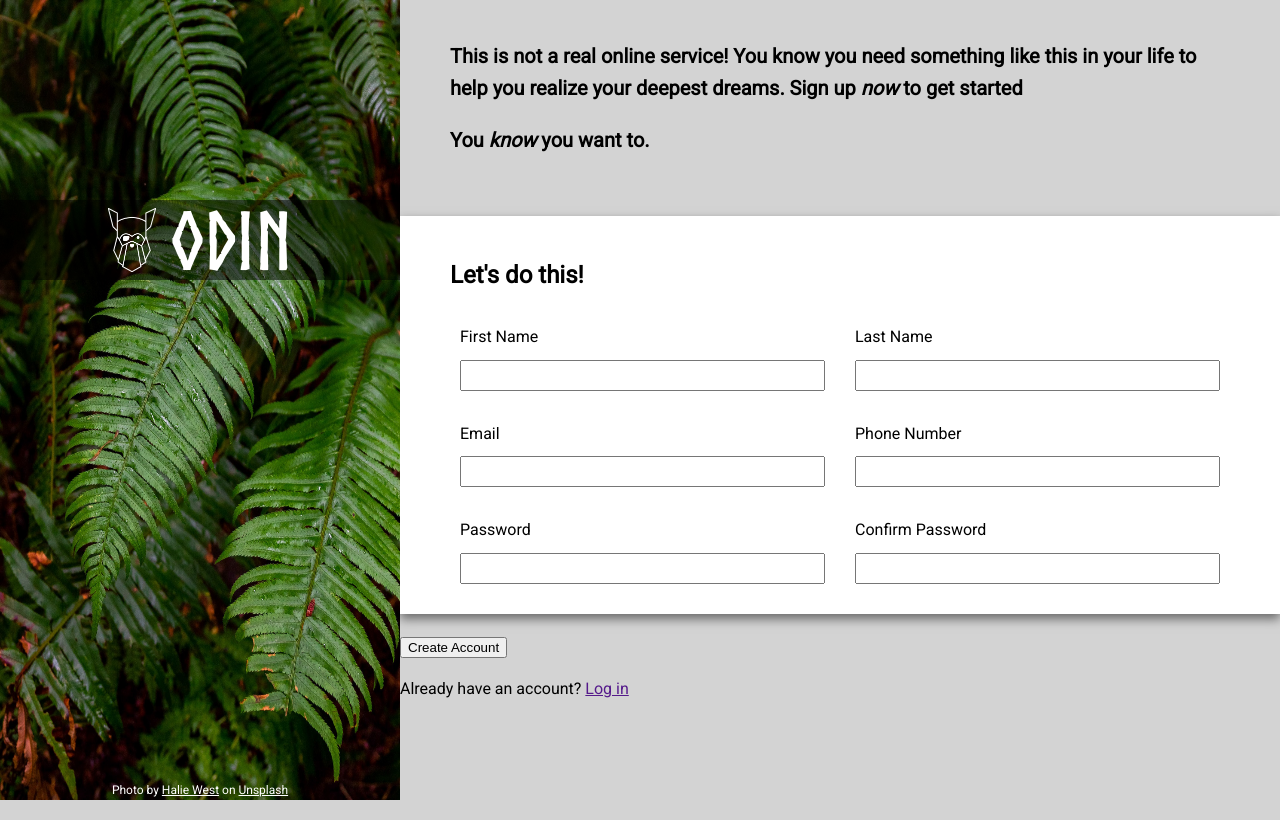
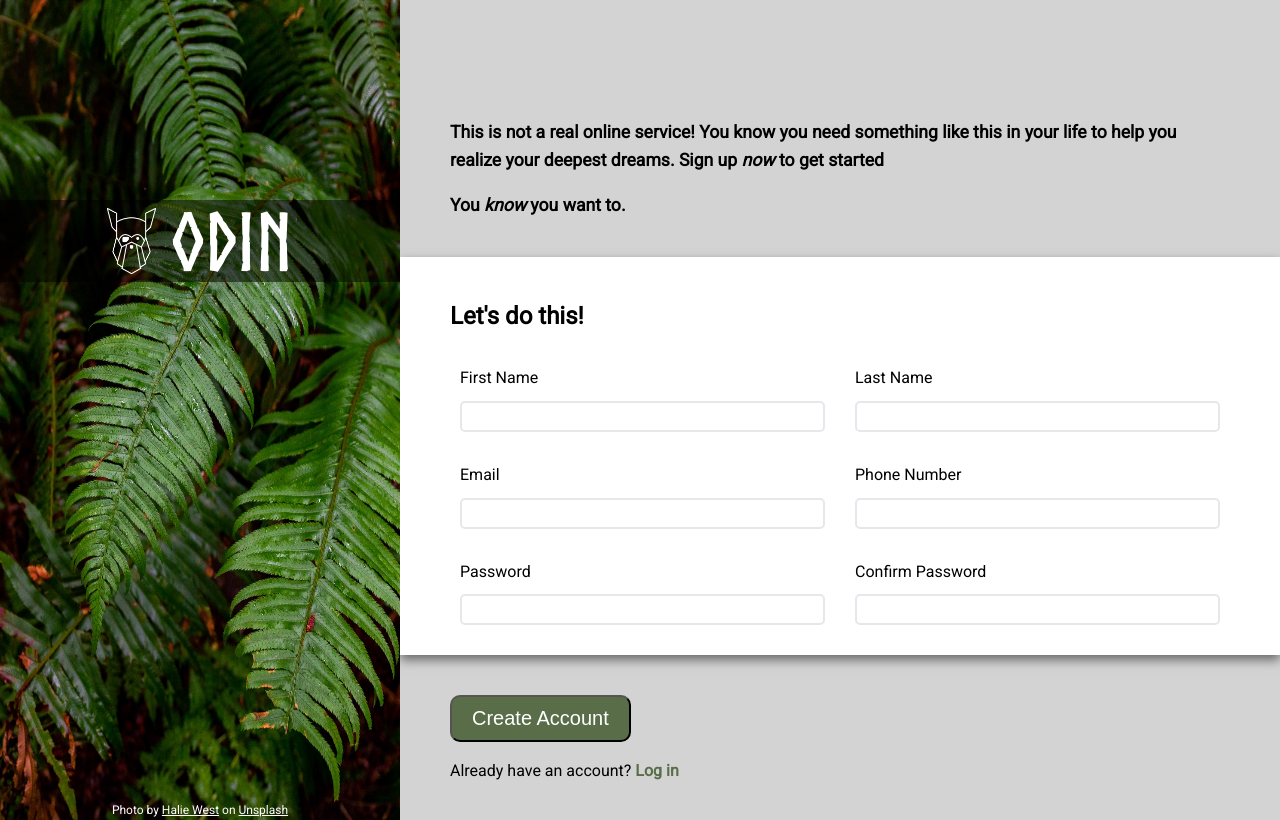
Before and after one commit to JKPearce/Sign-up-Form, a plain HTML site: page index.html in a window 1280 px wide. Drawn offline with Linux system fonts and the light colour scheme.

Commit message:
Add styling to bottom section and update form style

```diff
--- a/index.html
+++ b/index.html
@@ -56,7 +56,7 @@
             </div>
             <div class="form-footer">
                 <button type="submit">Create Account</button>
-                <p>Already have an account? <a href="">Log in</a></p>
+                <p>Already have an account? <a class="login-link" href="">Log in</a></p>
             </div>
         </div>
     </main>
--- a/style.css
+++ b/style.css
@@ -5,7 +5,8 @@
 }
 
 :root{
-    --leaf-green: #E5E7EB;
+    --leaf-green: #596D48;
+    --boarder-color: #E5E7EB;
 }
 
 body{
@@ -81,9 +82,10 @@ body{
 }
 
 .form-header{
-    padding: 20px 50px;
+    padding: 0px 50px;
+    margin-top: 100px;
     font-weight: bold;
-    font-size: 1.25rem;
+    font-size: 1.1rem;
 }
 
 .form-fields{
@@ -112,5 +114,42 @@ body{
 
 .form-fields > form > div > input{
     height: 25px;
+    border-color: var(--boarder-color);
+    border-radius: 5px;
+    border-style: double;
+}
 
+.form-fields > form > div > input:focus{
+    border-color: deepskyblue;
+    border-style: groove;
+    border-radius: 5px;
+    outline: none;
+    box-shadow: 1px 1px 5px black;
 }
+
+.form-footer{
+    padding: 20px 50px;
+}
+
+.form-footer > button {
+    border-radius: 10px;
+    background-color: var(--leaf-green);
+    color: white;
+    padding: 10px 20px;
+    font-size: 1.25rem;
+}
+
+.login-link {
+    text-decoration: none;
+    font-weight: bold;
+    color: var(--leaf-green);
+}
+
+.login-link:hover{
+    opacity: 0.8;
+}
+
+.form-footer > button:hover{
+    opacity: 0.8;
+    cursor: grab;
+}
```
